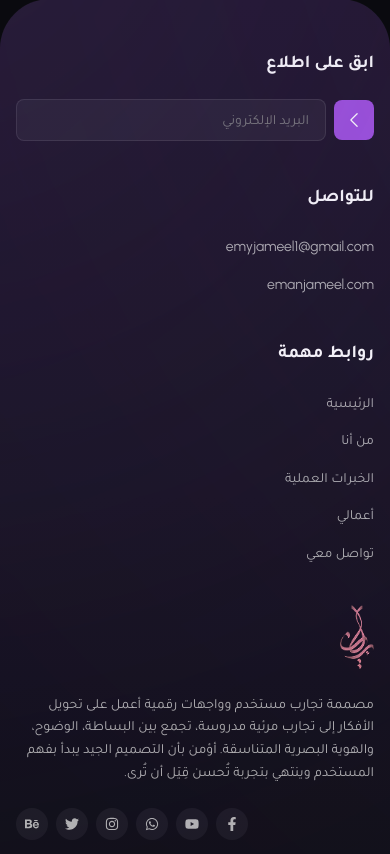
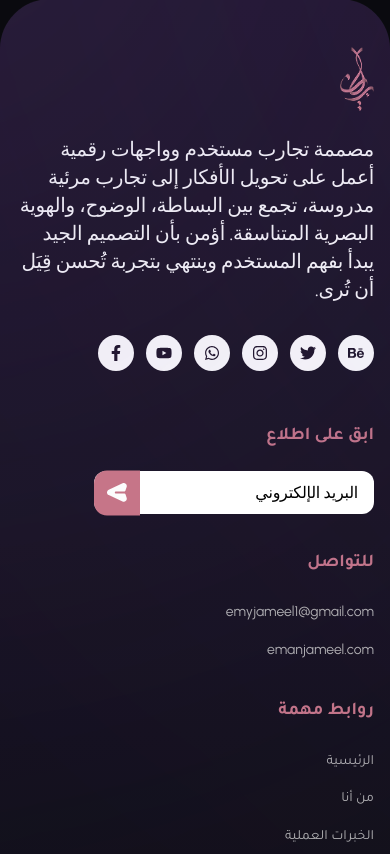
Before and after one commit to mpro775/eman-website, a React (Vite) app in the folder frontend/: page / in a window 390 px wide. Shown: the part 8870-9724 px from the top of the page. Built offline with nearby package versions, Linux system fonts and the light colour scheme; no server answers.

Commit message:
feat: Add ContactSection component to Home page with contact form, details, social links, and newsletter footer.

```diff
--- a/frontend/src/pages/Home/ContactSection.tsx
+++ b/frontend/src/pages/Home/ContactSection.tsx
@@ -7,6 +7,7 @@ import phoneIcon from "../../assets/images/PhoneCall.svg";
 import emailIcon from "../../assets/images/email.svg";
 import behanceIcon from "../../assets/images/behance.svg";
 import logo from "../../assets/images/logo.png";
+import subtractIcon from "../../assets/images/Subtract.svg";
 
 const ContactSection: React.FC = () => {
   const [formData, setFormData] = useState({
@@ -312,34 +313,94 @@ const ContactSection: React.FC = () => {
           }}
         ></div>
 
-        {/* Main Footer Content */}
+        {/* Main Footer Content - Two sections side by side */}
         <div className="max-w-7xl mx-auto px-4 md:px-6 lg:px-8 py-12 md:py-16">
-          <div className="grid grid-cols-1 md:grid-cols-2 lg:grid-cols-4 gap-10 lg:gap-8">
+          <div className="grid grid-cols-1 lg:grid-cols-2 gap-12 lg:gap-16">
+
+            {/* Section 1: Logo, Description, Social Icons (Left Side) */}
+            <div className="text-right lg:order-1">
+              {/* Logo */}
+              <div className="mb-6">
+                <img src={logo} alt="Eman Logo" className="h-16 w-auto ml-auto" />
+              </div>
+
+              {/* Description */}
+              <p
+                className="mb-8 text-right"
+                style={{
+                  fontFamily: 'Urbanist, sans-serif',
+                  fontWeight: 500,
+                  fontSize: '20px',
+                  lineHeight: '140%',
+                  letterSpacing: '-0.015em',
+                  color: '#FCFCFD',
+                }}
+              >
+                مصممة تجارب مستخدم وواجهات رقمية أعمل على تحويل الأفكار إلى تجارب
+                مرئية مدروسة، تجمع بين البساطة، الوضوح، والهوية البصرية المتناسقة. أؤمن
+                بأن التصميم الجيد يبدأ بفهم المستخدم وينتهي بتجربة تُحسن قِيَل أن تُرى.
+              </p>
+
+              {/* Social Links */}
+              <div className="flex items-center justify-end gap-3 flex-row-reverse">
+                {footerSocialLinks.map((social, index) => (
+                  <a
+                    key={index}
+                    href={social.href}
+                    className="w-9 h-9 bg-white rounded-full flex items-center justify-center text-[#1a1025] hover:bg-accent-pink hover:text-white transition-all duration-300"
+                  >
+                    <social.icon className="text-base" />
+                  </a>
+                ))}
+              </div>
+            </div>
+
+            {/* Section 2: Three Columns - Newsletter, Contact, Links (Right Side) */}
+            <div className="lg:order-2">
+              <div className="grid grid-cols-1 md:grid-cols-3 gap-8 lg:gap-10">
 
                 {/* Column 1: Newsletter - ابق على اطلاع */}
-            <div className="text-right lg:order-4">
-              <h4 className="text-white text-lg font-semibold mb-6">ابق على اطلاع</h4>
-              <form onSubmit={handleNewsletterSubmit} className="flex items-center gap-2">
-                <button
-                  type="submit"
-                  className="w-10 h-10 bg-accent-purple rounded-lg flex items-center justify-center text-white hover:bg-accent-purple/80 transition-colors"
-                >
-                  <HiChevronLeft className="text-xl" />
-                </button>
+                <div className="text-right md:order-3">
+                  <h4 className="text-[#C67588] text-lg font-semibold mb-6">ابق على اطلاع</h4>
+                  <form onSubmit={handleNewsletterSubmit} className="relative w-[280px]" dir="rtl">
                     <input
                       type="email"
                       placeholder="البريد الإلكتروني"
                       value={newsletterEmail}
                       onChange={(e) => setNewsletterEmail(e.target.value)}
-                  className="flex-1 bg-white/5 border border-white/10 rounded-lg px-4 py-2.5 text-white placeholder:text-text-muted text-right focus:border-accent-pink focus:outline-none transition-colors duration-300 text-sm"
+                      className="w-full bg-white rounded-xl px-4 py-3 pl-14 text-black placeholder:text-black text-right focus:outline-none transition-colors duration-300"
+                      style={{
+                        fontFamily: 'Urbanist, sans-serif',
+                        fontWeight: 400,
+                        fontSize: '16px',
+                        lineHeight: '100%',
+                        letterSpacing: '-0.015em',
+                      }}
                       required
                     />
+                    <button
+                      type="submit"
+                      className="absolute left-0 top-1/2 -translate-y-1/2 flex items-center justify-center hover:opacity-80 transition-opacity"
+                      style={{
+                        width: '46px',
+                        height: '45px',
+                        background: '#C67588',
+                        borderTopRightRadius: '13px',
+                        borderBottomRightRadius: '13px',
+                        borderTopLeftRadius: '0',
+                        borderBottomLeftRadius: '0',
+                        padding: '10px 8px',
+                        transform: 'rotate(-180deg)',
+                      }}
+                    >
+                      <img src={subtractIcon} alt="Send" className="w-5 h-5" style={{ transform: 'rotate(180deg)' }} />
+                    </button>
                   </form>
                 </div>
 
                 {/* Column 2: Contact Info - للتواصل */}
-            <div className="text-right lg:order-3">
-              <h4 className="text-white text-lg font-semibold mb-6">للتواصل</h4>
+                <div className="text-right md:order-2">
+                  <h4 className="text-[#C67588] text-lg font-semibold mb-6">للتواصل</h4>
                   <ul className="space-y-3">
                     {contactInfo.map((item, index) => (
                       <li key={index}>
@@ -355,8 +416,8 @@ const ContactSection: React.FC = () => {
                 </div>
 
                 {/* Column 3: Important Links - روابط مهمة */}
-            <div className="text-right lg:order-2">
-              <h4 className="text-white text-lg font-semibold mb-6">روابط مهمة</h4>
+                <div className="text-right md:order-1">
+                  <h4 className="text-[#C67588] text-lg font-semibold mb-6">روابط مهمة</h4>
                   <ul className="space-y-3">
                     {importantLinks.map((link, index) => (
                       <li key={index}>
@@ -370,32 +431,6 @@ const ContactSection: React.FC = () => {
                     ))}
                   </ul>
                 </div>
-
-            {/* Column 4: Logo and Description */}
-            <div className="lg:order-1 text-right">
-              {/* Logo */}
-              <div className="mb-6">
-                <img src={logo} alt="Eman Logo" className="h-16 w-auto ml-auto" />
-              </div>
-
-              {/* Description */}
-              <p className="text-text-secondary text-sm leading-relaxed mb-6">
-                مصممة تجارب مستخدم وواجهات رقمية أعمل على تحويل الأفكار إلى تجارب
-                مرئية مدروسة، تجمع بين البساطة، الوضوح، والهوية البصرية المتناسقة. أؤمن
-                بأن التصميم الجيد يبدأ بفهم المستخدم وينتهي بتجربة تُحسن قِيَل أن تُرى.
-              </p>
-
-              {/* Social Links */}
-              <div className="flex items-center justify-end gap-2">
-                {footerSocialLinks.map((social, index) => (
-                  <a
-                    key={index}
-                    href={social.href}
-                    className="w-8 h-8 bg-white/5 hover:bg-accent-pink rounded-full flex items-center justify-center text-text-secondary hover:text-white transition-all duration-300"
-                  >
-                    <social.icon className="text-sm" />
-                  </a>
-                ))}
               </div>
             </div>
           </div>
@@ -406,12 +441,12 @@ const ContactSection: React.FC = () => {
           <div className="max-w-7xl mx-auto px-4 md:px-6 lg:px-8 py-6">
             <div className="flex flex-col md:flex-row items-center justify-between gap-4 text-sm text-text-muted">
               {/* Copyright */}
-              <p className="text-center md:text-right order-2 md:order-1">
+              <p className="text-center md:text-right order-1 md:order-2">
                 Copyright© 2025 وكالة سمارت ديف
               </p>
 
               {/* Privacy Links */}
-              <div className="flex items-center gap-4 order-1 md:order-2">
+              <div className="flex items-center gap-4 order-2 md:order-1">
                 <a href="#" className="text-accent-pink hover:text-accent-pink-light transition-colors duration-300">
                   User Terms & Conditions
                 </a>
```
Lines whose indentation alone changed are shown as unchanged.
